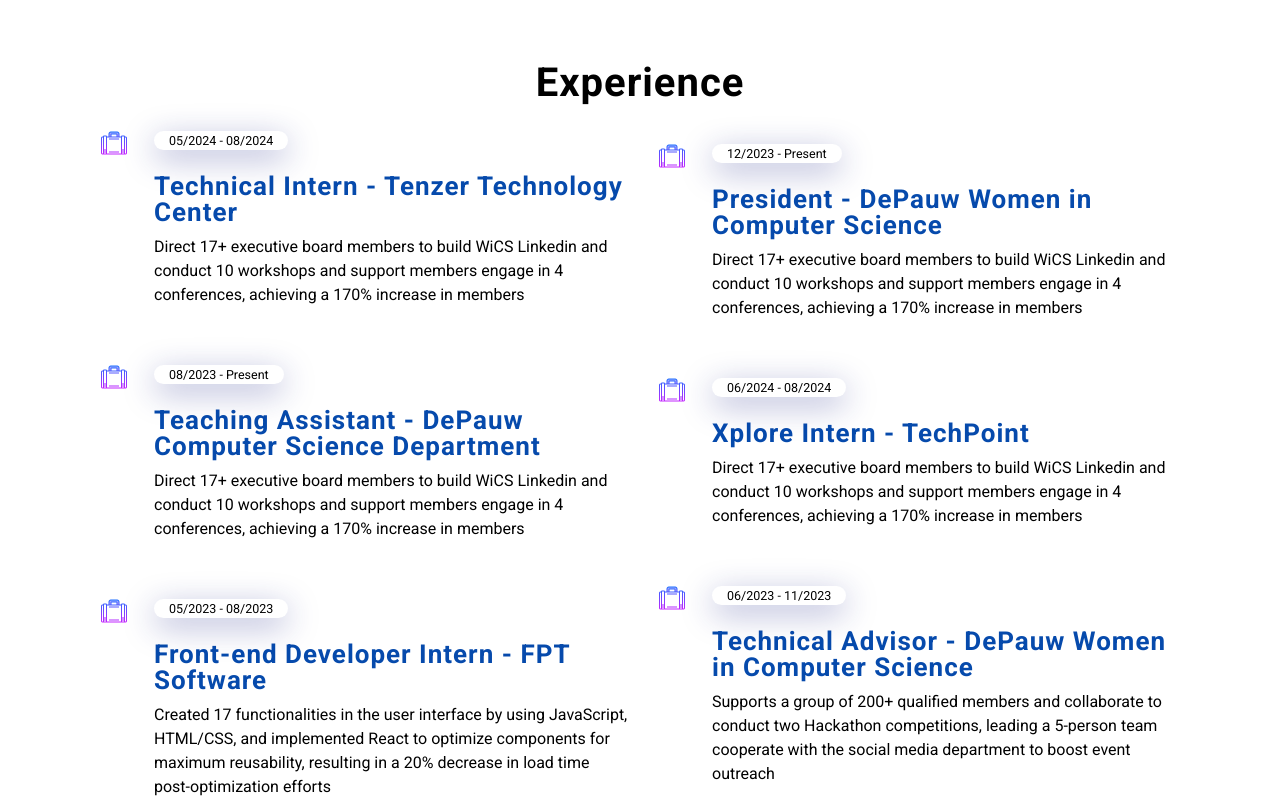
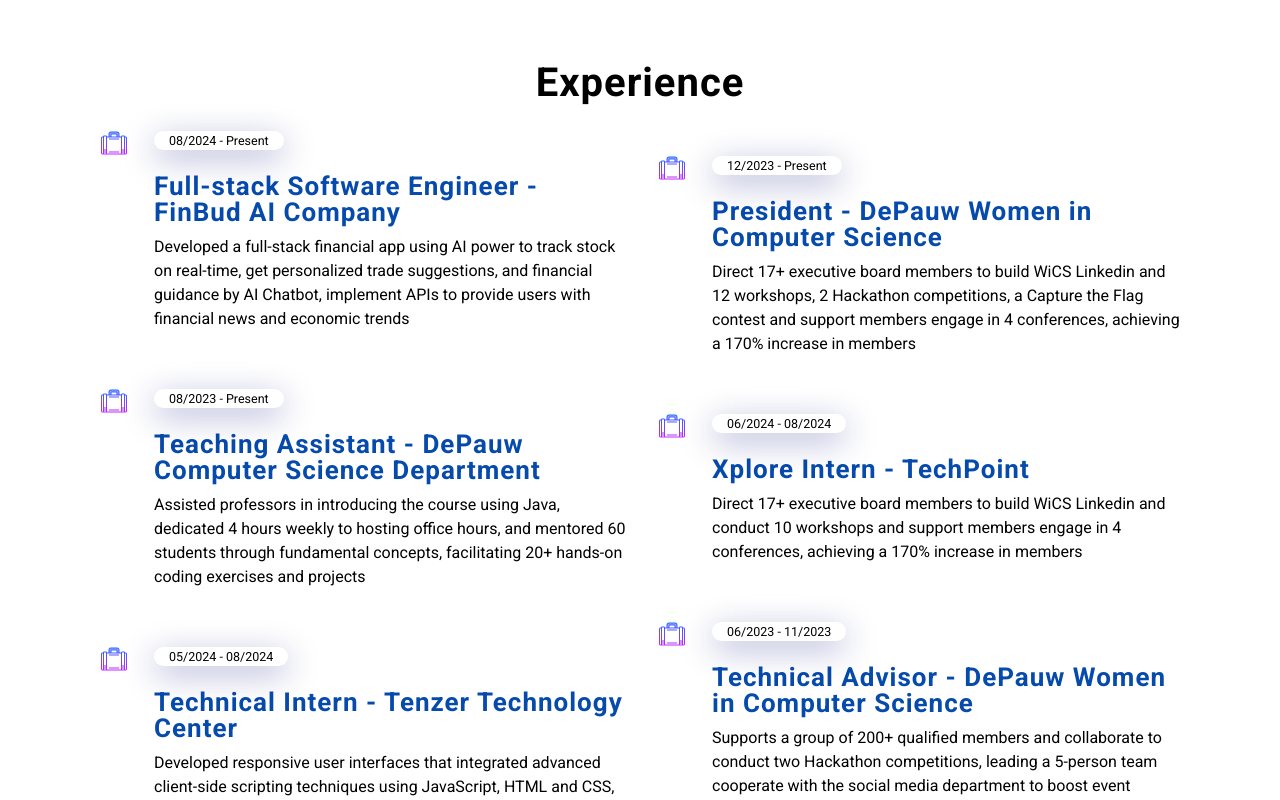
Before and after one commit to HueLily/Portfolio_website, a React (Vite) app: page / in a window 1280 px wide. Shown: the part 1480-2280 px from the top of the page. Built offline with nearby package versions, Linux system fonts and the light colour scheme.

Commit message:
update experience add finbud AI

```diff
--- a/src/components/Experience/index.jsx
+++ b/src/components/Experience/index.jsx
@@ -8,11 +8,11 @@
   const works = [
     {
       id: 1,
-      year: "05/2024 - 08/2024",
-      title: "Technical Intern",
-      location: " - Tenzer Technology Center",
+      year: "08/2024 - Present",
+      title: "Full-stack Software Engineer",
+      location: " - FinBud AI Company",
       desc1:
-        "Direct 17+ executive board members to build WiCS Linkedin and conduct 10 workshops and support members engage in 4 conferences, achieving a 170% increase in members",
+        "Developed a full-stack financial app using AI power to track stock on real-time, get personalized trade suggestions, and financial guidance by AI Chatbot, implement APIs to provide users with financial news and economic trends",
     },
 
     {
@@ -21,15 +21,16 @@
       title: "Teaching Assistant",
       location: " - DePauw Computer Science Department",
       desc1:
-        "Direct 17+ executive board members to build WiCS Linkedin and conduct 10 workshops and support members engage in 4 conferences, achieving a 170% increase in members",
+        "Assisted professors in introducing the course using Java, dedicated 4 hours weekly to hosting office hours, and mentored 60 students through fundamental concepts, facilitating 20+ hands-on coding exercises and projects",
     },
 
     {
-      id: 3,
-      year: "05/2023 - 08/2023",
-      title: "Front-end Developer Intern",
-      location: " - FPT Software",
-      desc1: "Created 17 functionalities in the user interface by using JavaScript, HTML/CSS, and implemented React to optimize components for maximum reusability, resulting in a 20% decrease in load time post-optimization efforts",
+      id: 1,
+      year: "05/2024 - 08/2024",
+      title: "Technical Intern",
+      location: " - Tenzer Technology Center",
+      desc1:
+        "Developed responsive user interfaces that integrated advanced client-side scripting techniques using JavaScript, HTML and CSS, resulting in a 15% increase in validation accuracy and user interactivity",
     },
   ];
 
@@ -40,7 +41,7 @@
       title: "President",
       location: " - DePauw Women in Computer Science",
       desc1:
-        "Direct 17+ executive board members to build WiCS Linkedin and conduct 10 workshops and support members engage in 4 conferences, achieving a 170% increase in members",
+        "Direct 17+ executive board members to build WiCS Linkedin and 12 workshops, 2 Hackathon competitions, a Capture the Flag contest and support members engage in 4 conferences, achieving a 170% increase in members",
     },
 
     {
```
Also changed, not shown: 1 other file (tests, documents, lock files or other folders).
